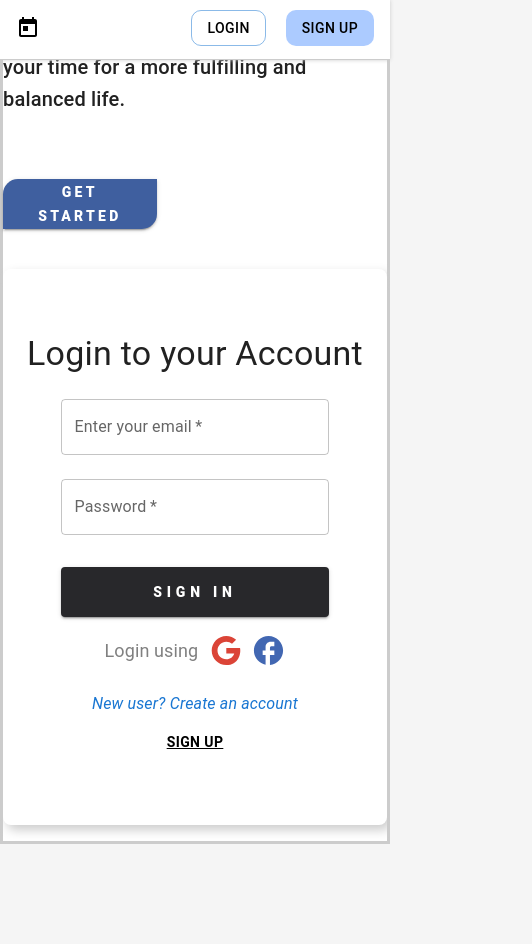
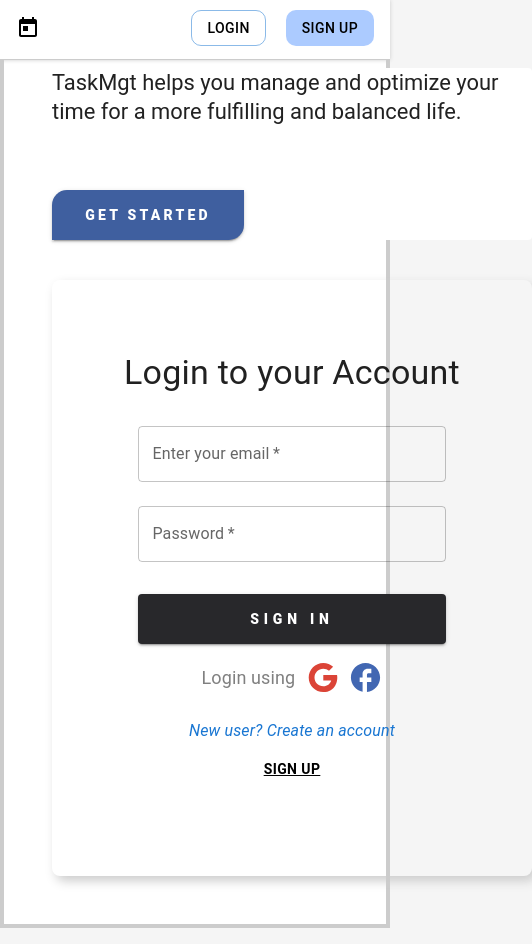
Before and after one commit to mohaelmi/TaskMgt, a React (Create React App) app in the folder frontend/: page /login in a window 390 px wide. Shown: the whole page, 532 px wide, since content can reach past the window. Before the commit the page ends 844 px from the top, so only its background shows below. Built offline with nearby package versions, Linux system fonts and the light colour scheme; no server answers.

Commit message:
Media Query on the login page

```diff
--- a/frontend/src/components/NavBar.js
+++ b/frontend/src/components/NavBar.js
@@ -1,5 +1,5 @@
 import React from 'react';
-import { Link as RouterLink, Route, Routes } from 'react-router-dom';
+import { Link as RouterLink, Route, Routes, Navigate } from 'react-router-dom';
 import { AppBar, Toolbar, Typography, Tab, Button } from '@mui/material';
 import TodayIcon from '@mui/icons-material/Today';
 import SignUp from '../pages/Signup';
@@ -61,6 +61,23 @@ const NavBar = ({
               }}
             >
               {/* <div> */}
+              <Tab
+                label='My Tasks'
+                component={RouterLink}
+                to='/'
+                textColor='inherit'
+                sx={{
+                  textTransform: 'none',
+                  fontSize: '1rem',
+
+                  '&:hover': {
+                    fontSize: '1.0rem',
+                    fontWeight: 'bold',
+                    textDecoration: 'none',
+                  },
+                }}
+              />
+
               <Tab
                 label='Summary'
                 component={RouterLink}
@@ -180,6 +197,7 @@ const NavBar = ({
           path='/signup'
           element={!user ? <SignUp userSignup={userSignup} /> : null}
         />
+        <Route path='/my_task' element={<Navigate to='/' />} />
         <Route
           path='/login'
           element={!user ? <Login userLogin={userLogin} /> : null}
--- a/frontend/src/pages/Login.js
+++ b/frontend/src/pages/Login.js
@@ -1,5 +1,12 @@
 import React, { useRef, useState, useEffect } from 'react';
-import { Box, TextField, Typography, Button, CssBaseline } from '@mui/material';
+import {
+  Box,
+  TextField,
+  Typography,
+  Button,
+  CssBaseline,
+  Paper,
+} from '@mui/material';
 import { useNavigate } from 'react-router-dom';
 import FacebookRoundedIcon from '@mui/icons-material/FacebookRounded';
 import GoogleIcon from '@mui/icons-material/Google';
@@ -48,11 +55,12 @@ const Login = ({ userLogin }) => {
   return (
     <div
       style={{
-        // paddingTop: '8%',
         minHeight: '100vh',
         display: 'grid',
         placeItems: 'center',
-        border: '3px solid #ccc',
+        margin: ' 1rem auto',
+        padding: '3rem',
+        border: '4px solid #ccc',
       }}
     >
       <CssBaseline />
@@ -60,13 +68,36 @@ const Login = ({ userLogin }) => {
         display='grid'
         gridTemplateColumns={['1fr', '1fr', '1fr', '1fr', '1fr 1fr']}
         gap={5}
-        maxWidth={1250}
+        maxWidth={1200}
         justifyContent={'center'}
+        margin='auto'
+        sx={{
+          gridTemplateAreas: {
+            xs: "'content'",
+            md: "'header content'",
+          },
+        }}
       >
-        <section>
+        <Paper
+          elevation={0}
+          marginRight={'3rem'}
+          padding={'4rem'}
+          width={'80%'}
+          margin={'auto'}
+          sx={{
+            gridArea: {
+              xs: 'content',
+              md: 'header',
+            },
+            display: 'flex',
+            flexDirection: 'column',
+            // alignItems: 'center',
+            // // justifyContent: 'center',
+          }}
+        >
           <Typography
             variant='h2'
-            mb={3}
+            mb={2}
             sx={{
               mr: 2,
               display: { xs: 'none', md: 'flex' },
@@ -74,9 +105,17 @@ const Login = ({ userLogin }) => {
               textDecoration: 'none',
             }}
           >
-            Manage your tasks productivity
+            Manage your <br />
+            tasks <br />
+            productivity
           </Typography>
-          <Typography variant='h6' marginBottom={5}>
+          <Typography
+            variant='h5'
+            marginBottom={5}
+            sx={{
+              fontSize: '1.37rem',
+            }}
+          >
             TaskMgt helps you manage and optimize your time for a more
             fulfilling and balanced life.
           </Typography>
@@ -93,21 +132,26 @@ const Login = ({ userLogin }) => {
                 `radial-gradient(circle, rgba(63,95,159,1) 12%, rgba(167,195,227,1) 100%)`,
               ],
               width: '40%',
-              // ':hover': { backgroundColor: '#0C0908' },
               fontWeight: 800,
               letterSpacing: '.2rem',
             }}
           >
             Get Started
           </Button>
-        </section>
-        <section>
+        </Paper>
+        <div
+          sx={{
+            gridArea: {
+              xs: 'content',
+            },
+          }}
+        >
           {success ? (
             <section>
               <h1>You are logged in!</h1>
             </section>
           ) : (
-            <section>
+            <div>
               <p
                 ref={errRef}
                 className={errMsg ? 'errmsg' : 'offscreen'}
@@ -119,18 +163,19 @@ const Login = ({ userLogin }) => {
                 <Box
                   display='flex'
                   flexDirection={'column'}
-                  maxWidth={500}
+                  // maxWidth={500}
                   alignItems={'center'}
+                  width={'30rem'}
                   justifyContent={'center'}
                   margin='auto'
-                  padding={3}
+                  padding={'3rem'}
                   borderRadius={2}
                   boxShadow={'4px 5px 11px #ccc'}
                   sx={{ ':hover': { boxShadow: '10px 10px 20px #ccc' } }}
                 >
                   <Typography
-                    marginBottom={1}
-                    marginTop={5}
+                    marginBottom={2}
+                    marginTop={3}
                     variant='h4'
                     textAlign='center'
                   >
@@ -239,9 +284,9 @@ const Login = ({ userLogin }) => {
                   </Button>
                 </Box>
               </form>
-            </section>
+            </div>
           )}
-        </section>
+        </div>
       </Box>
     </div>
   );
```
